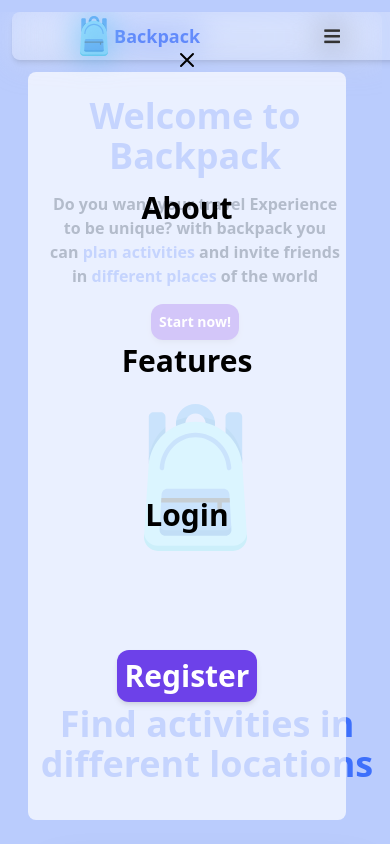
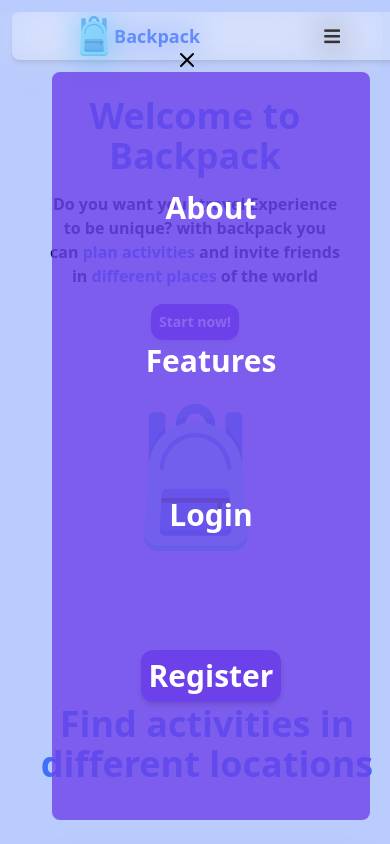
Before and after one commit to carlosmpr/backpack-frontend, a React (Create React App) app: page / in a window 390 px wide. Both pictures are taken after a click on the icon 332 px from the left and 36 px from the top of the page. Shown: the top 844 px of the page. Built offline with nearby package versions, Linux system fonts and the light colour scheme.

Commit message:
fixing mobile navbar color

```diff
--- a/src/components/Welcome/MobileMenuItems.jsx
+++ b/src/components/Welcome/MobileMenuItems.jsx
@@ -7,7 +7,7 @@ export default function MenuItems({ close }) {
   let history = useHistory();
   return (
     <Modal close={close}>
-      <ul className="flex flex-col w-full h-full bg-white justify-evenly items-center  rounded-lg shadow-3xl    backdrop-filter backdrop-blur-lg bg-opacity-70  z-50">
+      <ul className="flex flex-col ml-12 w-full h-full bg-primary justify-evenly items-center  rounded-lg shadow-3xl  text-white  backdrop-filter backdrop-blur-lg bg-opacity-80  z-50">
         <a href="#about" onClick={() => close()}>
           <li className="font-bold text-3xl">About</li>
         </a>
--- a/src/components/Welcome/TopBar.jsx
+++ b/src/components/Welcome/TopBar.jsx
@@ -22,7 +22,7 @@ export default function TopBar() {
         </div>
         <i
           class="fas fa-bars md:hidden cursor-pointer"
-          onClick={() => setShow(true)}
+          onClick={() => setShow(!show)}
         ></i>
         <ul className="flex justify-evenly items-center w-3/6 text-secondary hidden md:inline-flex">
           <a href="#about">
```
